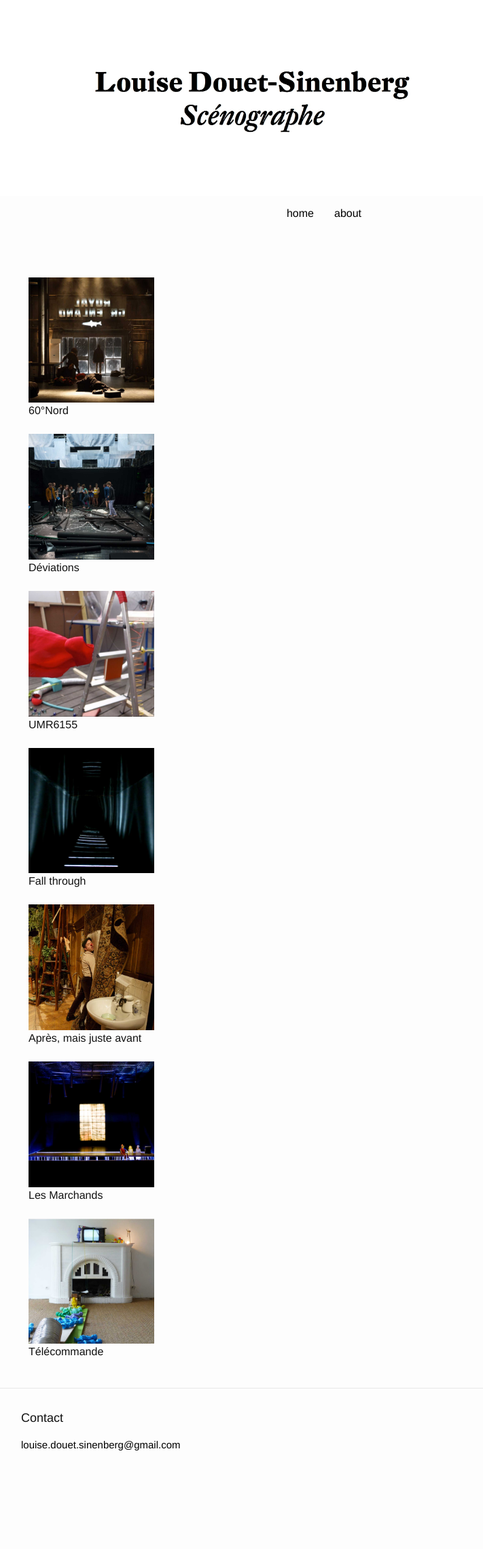
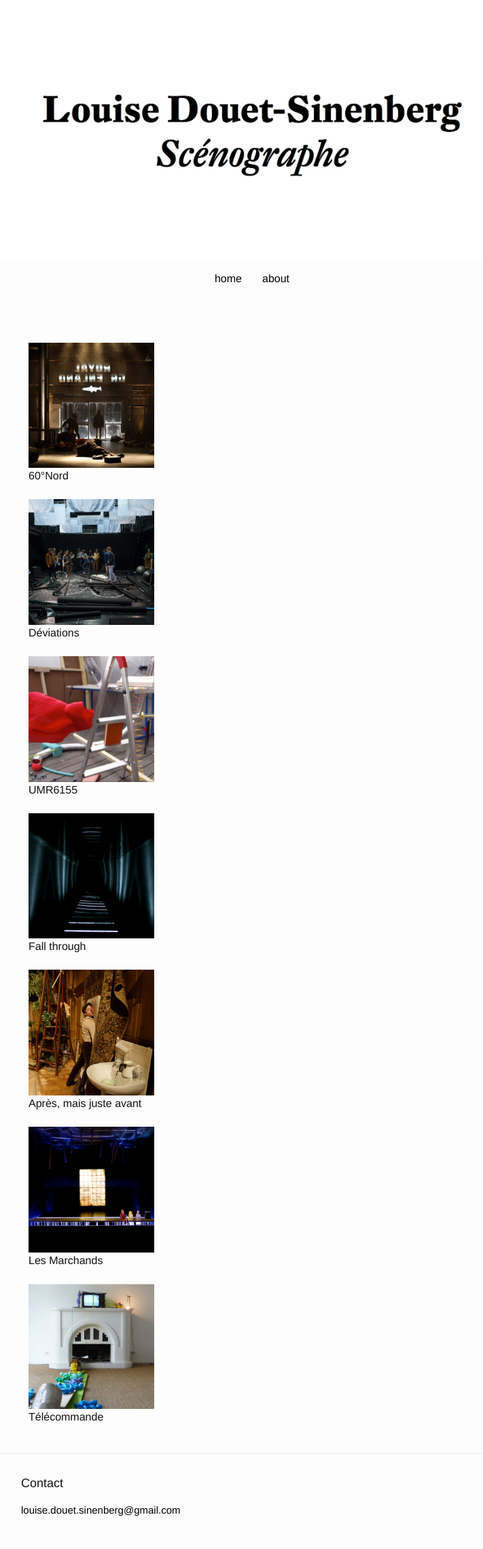
Before and after one commit to louiseds/louiseds.github.io, a Jekyll site: the page built from index.html, in a window 1280 px wide. Shown: the whole page at 68% size, without its empty margins (269-980 px from the left). Built offline with Jekyll 4.4.1, drawn with Linux system fonts in a browser that asks for light colours; before the commit the page ends 2182 px from its top, so only the background shows below that.

Commit message:
Update _layout.scss

```diff
--- a/_sass/_layout.scss
+++ b/_sass/_layout.scss
@@ -4,6 +4,9 @@
 .site-header {
     position: relative;
     text-align: center;
+}
+
+.site-title {
     width: 75%;
     margin-left: auto;
     margin-right: auto;
```
